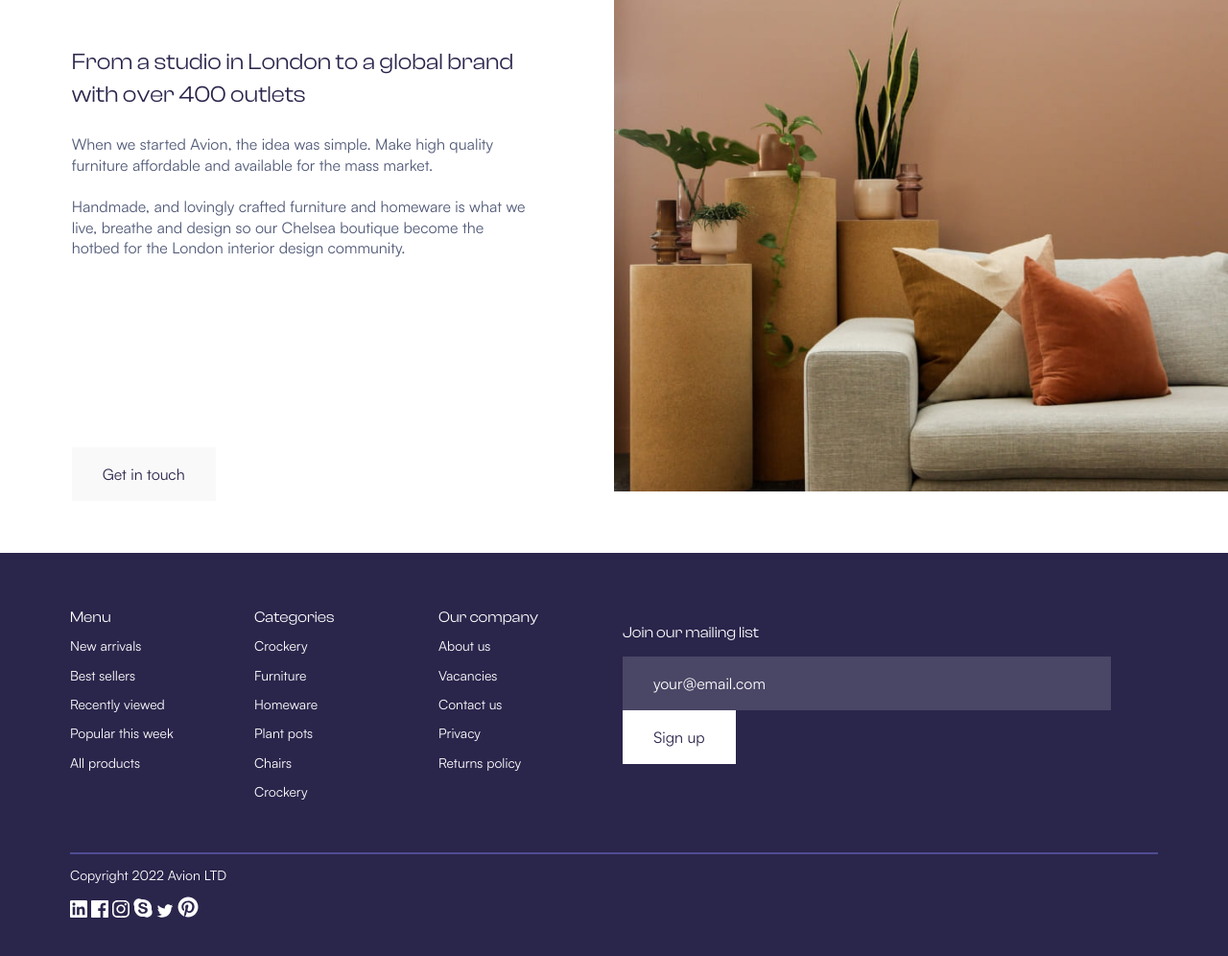
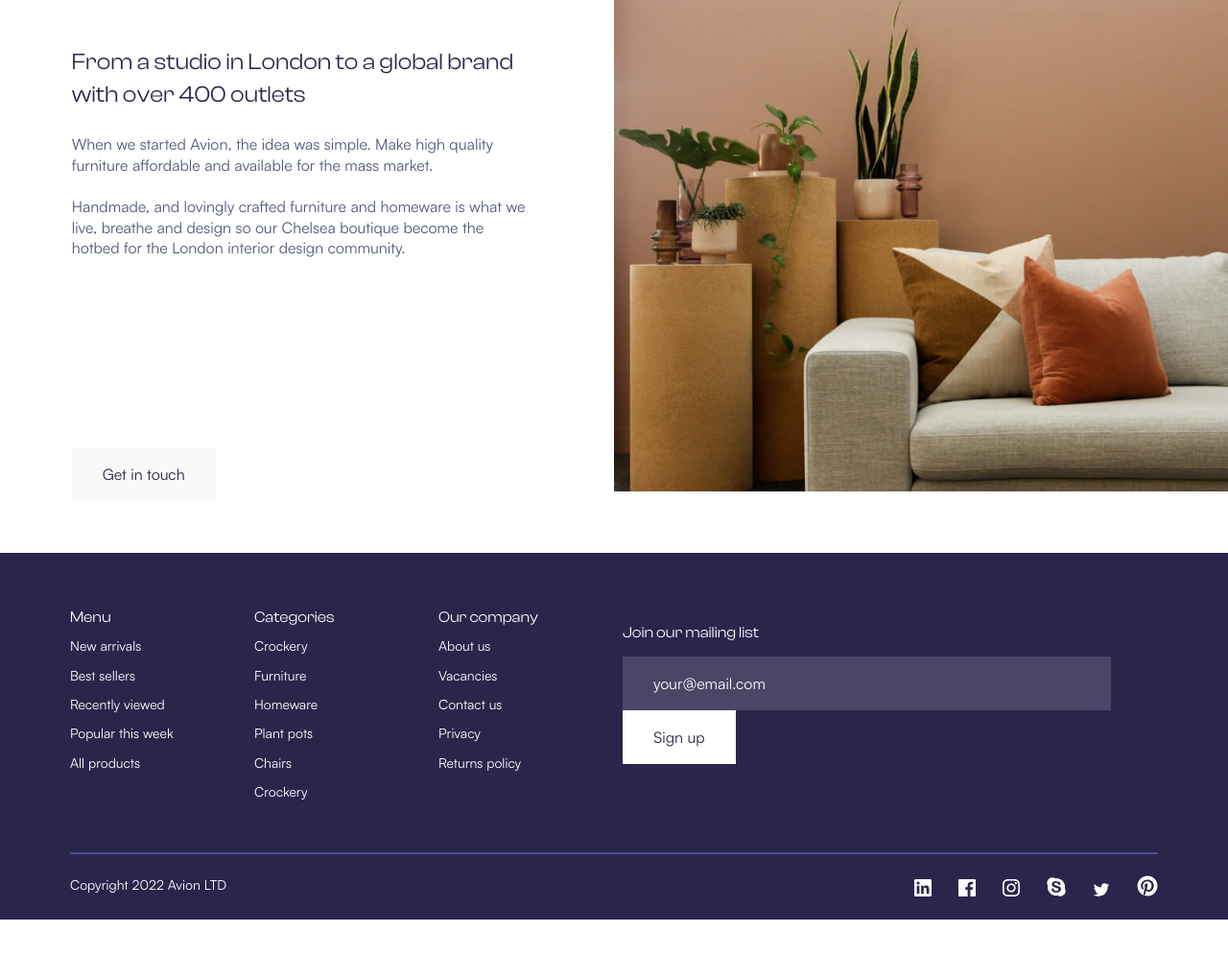
Before and after one commit to asyayus/frontend-homework, a plain HTML site: page hw6.3/index.html in a window 1280 px wide. Shown: the part 3323-4319 px from the top of the page at 96% size. After the commit the page ends 4281 px from the top, so only its background shows below. Drawn offline with Linux system fonts and the light colour scheme.

Commit message:
footer finished

```diff
--- a/hw6.3/assets/styles/style.css
+++ b/hw6.3/assets/styles/style.css
@@ -436,22 +436,30 @@ footer {
     opacity: 0.8;
 }
 
-.bottom {
+.divider {
     grid-column: 1 / 3;
 }
 
-.bottom hr {
+.divider hr {
     border: 1px solid rgba(78, 77, 147, 1);
     margin: 0;
 }
 
-.bottom p {
+.copyright {
     grid-column: 1 / 2;
     font-family: "Satoshi";
     font-size: 14px;
     color: rgba(255, 255, 255, 1);
+    padding: 24px 0 25px 0;
+    margin: 0;
 }
 
 .social-links {
     grid-column: 2 / 3;
+    justify-self: end;
+    padding: 22px 0;
 }
+
+.social-links a {
+    margin-left: 24px;
+}
--- a/hw6.3/index.html
+++ b/hw6.3/index.html
@@ -168,10 +168,10 @@
                 <input type="submit" value="Sign up">
             </form>
         </div>
-
-        <div class="bottom">
+        <div class="divider">
             <hr>
-            <p>Copyright 2022 Avion LTD</p>
+        </div>
+        <p class="copyright">Copyright 2022 Avion LTD</p>
         <div class="social-links">
             <a href="#"><img src="assets/images/linkedin.svg" alt="Link to the LinkedIn page"></a>
             <a href="#"><img src="assets/images/facebook.svg" alt="Link to the Facebook page"></a>
@@ -180,7 +180,6 @@
            <a href="#"><img src="assets/images/twitter.svg" alt="Link to the Twitter page"></a>
             <a href="#"><img src="assets/images/pinterest.svg" alt="Link to the Pinterest page"></a>
         </div>
-        </div>
     </footer>
 </body>
 </html>
```
Lines whose indentation alone changed are shown as unchanged.
